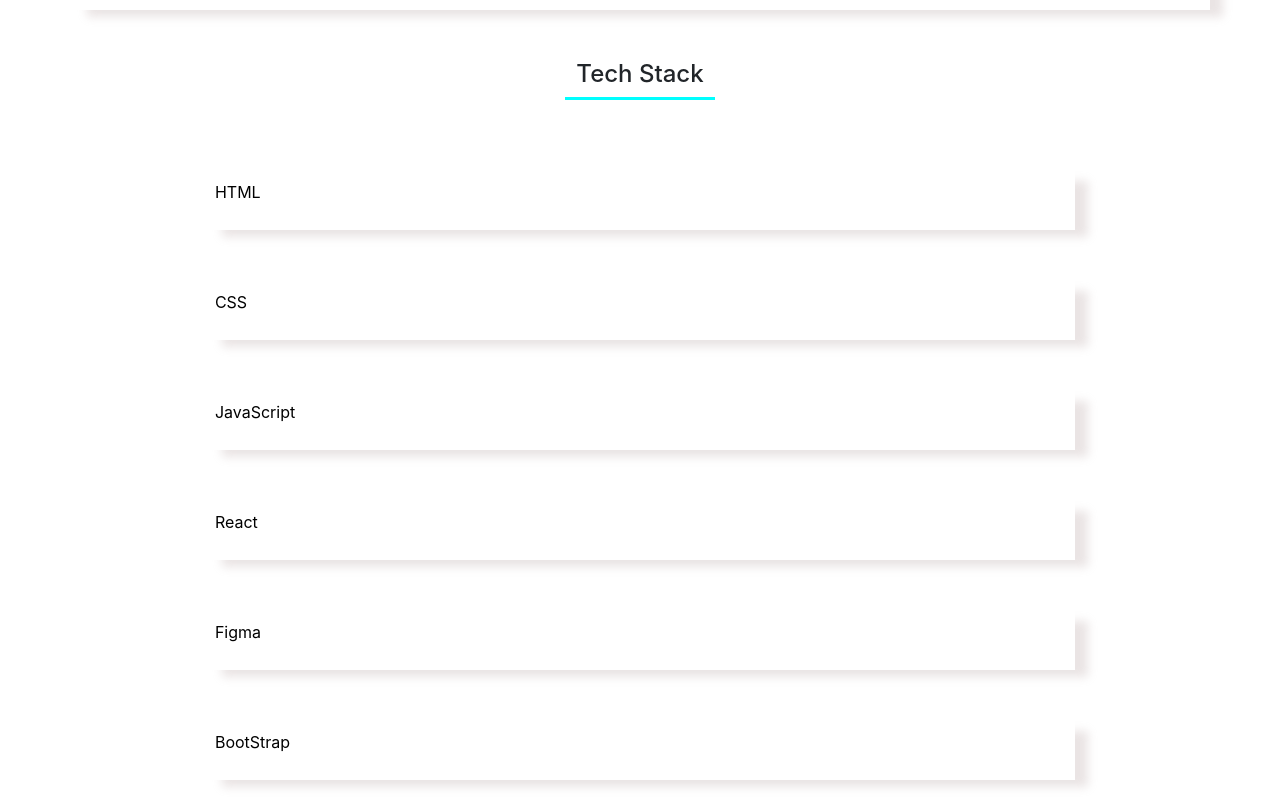
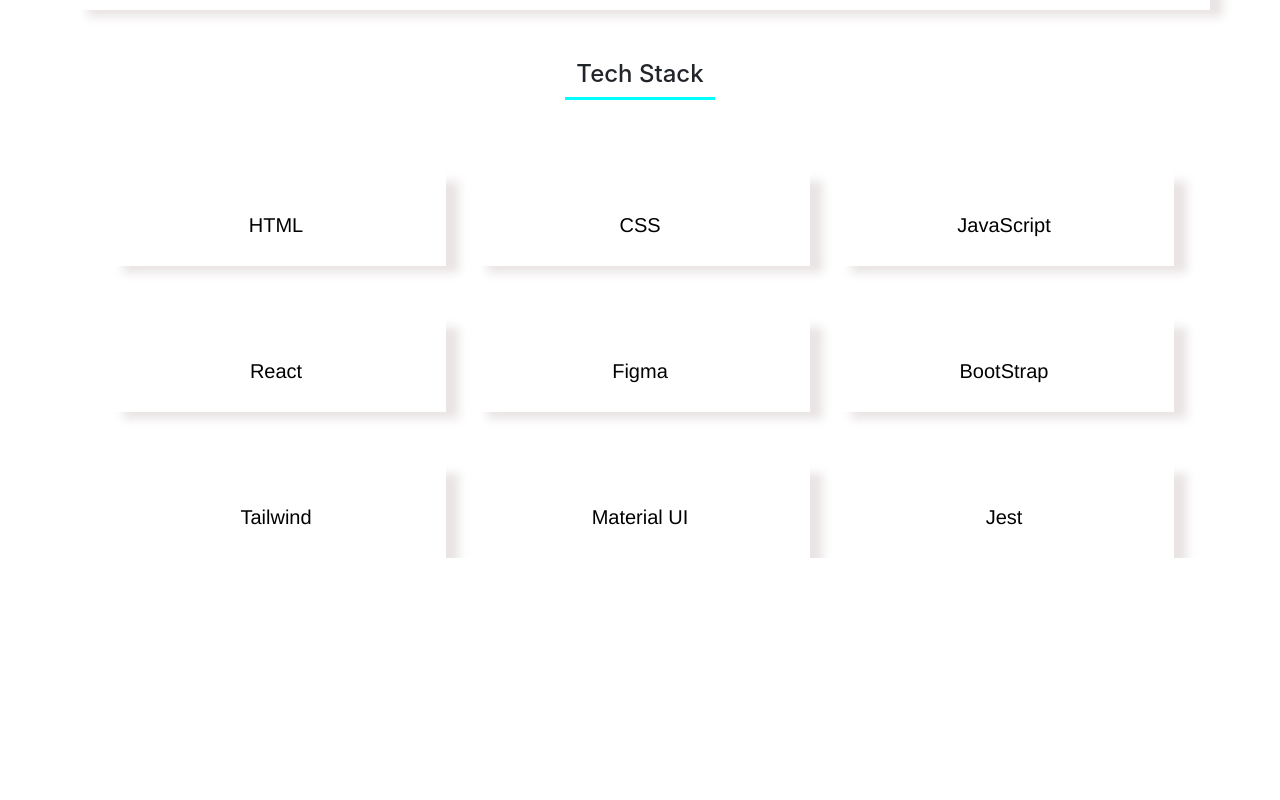
Before and after one commit to RealLuthoJara/portfolioWebsiteV2, a React (Create React App) app: page / in a window 1280 px wide. Shown: the part 840-1640 px from the top of the page. After the commit the page ends 1398 px from the top, so only its background shows below. Built offline with nearby package versions, Linux system fonts and the light colour scheme.

Commit message:
Added shadow and hover

```diff
--- a/src/Components/TechStack/TechStack.css
+++ b/src/Components/TechStack/TechStack.css
@@ -2,9 +2,8 @@
     display: flex;
     flex-direction: column;
     align-items: center;
-    margin-top: 50px;
+    margin-top: 50px ;
     height: auto;
-
 
 }
 
@@ -31,3 +30,21 @@
     color: black;
     margin-top: 50px;
 }
+
+.tech-content:hover {
+    cursor: pointer;
+    transition-duration: 0.6s;
+    color: white;
+    background-color: cornflowerblue;
+
+    box-shadow: -6px 11px 5px -4px rgba(0, 0, 0, 0.42);
+    -webkit-box-shadow: -6px 11px 5px -4px rgba(0, 0, 0, 0.42);
+    -moz-box-shadow: -6px 11px 5px -4px rgba(0, 0, 0, 0.42);
+}
+
+.tech-content p {
+    text-align: center;
+    padding-top: 30px;
+    font-size: 20px;
+    font-family: 'Franklin Gothic Medium', 'Arial Narrow', Arial, sans-serif;
+}
--- a/src/Components/TechStack/TechStack.js
+++ b/src/Components/TechStack/TechStack.js
@@ -39,9 +39,9 @@
             <span className="underline"></span>
         </div>
 
-        <div className='row'>
+        <div className='row container'>
             {data.map((item, index)=>(
-                <div className='w-100 col-xl-12 col-lg-6 col-md-6 col-sm-12'>
+                <div className='col-xl-4 col-lg-6 col-md-6 col-sm-12'>
                     <div className='tech-content'>
                         <p>{item.name}</p>
                     </div>
```
